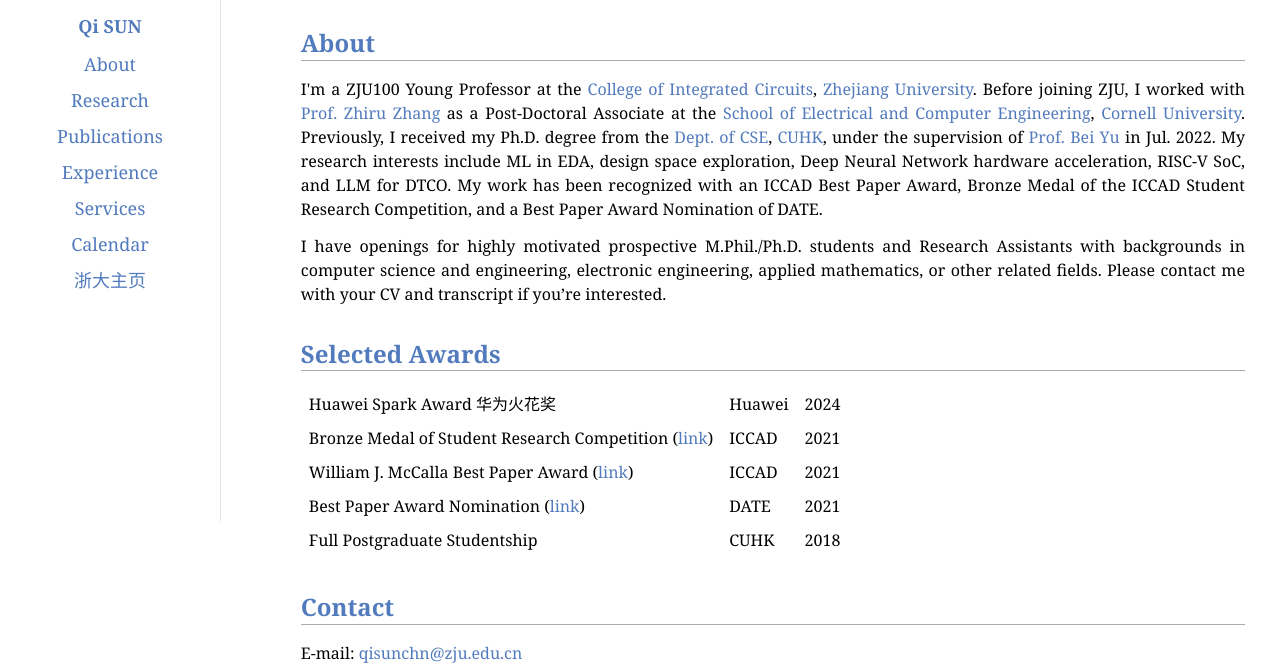
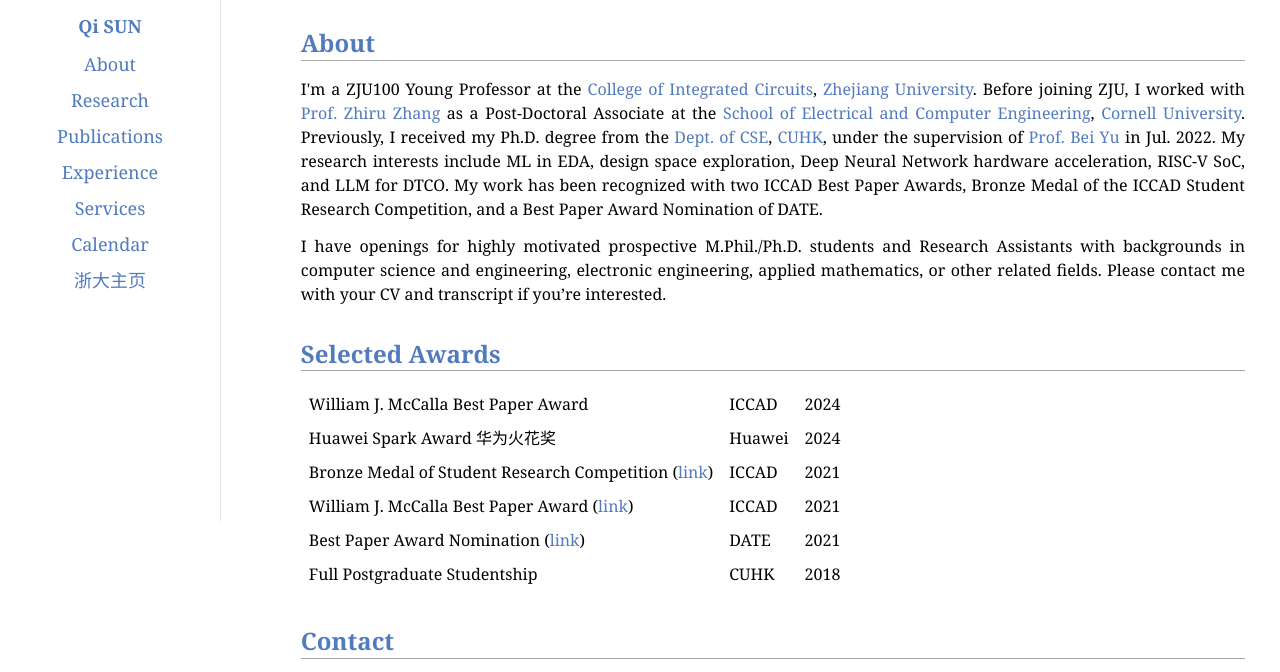
Before and after one commit to sqPoseidon/sqPoseidon.github.io, a plain HTML site: page index.html in a window 1280 px wide. Shown: the part 311-983 px from the top of the page. Drawn offline with nearby package versions, Linux system fonts and the light colour scheme; some packages are replaced by stand-ins of ours.

Commit message:
add award

```diff
--- a/index.html
+++ b/index.html
@@ -67,17 +67,18 @@ Before joining ZJU, I worked with <a href="https://www.csl.cornell.edu/~zhiruz/i
 Previously, I received my Ph.D.&nbsp;degree from the <a href="http://www.cse.cuhk.edu.hk" target=&ldquo;blank&rdquo;>Dept.&nbsp;of CSE</a>, <a href="http://www.cuhk.edu.hk/english/index.html" target=&ldquo;blank&rdquo;>CUHK</a>,
 under the supervision of <a href="http://www.cse.cuhk.edu.hk/~byu/" target=&ldquo;blank&rdquo;>Prof. Bei Yu</a> in Jul. 2022.
 My research interests include ML in EDA, design space exploration, Deep Neural Network hardware acceleration, RISC-V SoC, and LLM for DTCO.
-My work has been recognized with an ICCAD Best Paper Award, Bronze Medal of the ICCAD Student Research Competition, and a Best Paper Award Nomination of DATE. </p>
+My work has been recognized with two ICCAD Best Paper Awards, Bronze Medal of the ICCAD Student Research Competition, and a Best Paper Award Nomination of DATE. </p>
 <p>I have openings for highly motivated prospective M.Phil./Ph.D. students and Research Assistants with backgrounds in computer science and engineering, electronic engineering, applied mathematics, or other related fields.
 Please contact me with your CV and transcript if you’re interested.</p>
 <h2>Selected Awards</h2>
 <table id="noborder">
-<tr class="r1"><td class="c1">Huawei Spark Award 华为火花奖 </td><td class="c2"> Huawei </td><td class="c3"> 2024 </td></tr>
-<tr class="r2"><td class="c1">Bronze Medal of Student Research Competition (<a href="https://www.sigda.org/sigda-events/src/" target=&ldquo;blank&rdquo;>link</a>) </td><td class="c2"> ICCAD </td><td class="c3"> 2021 </td></tr>
-<tr class="r3"><td class="c1">William J. McCalla Best Paper Award (<a href="https://ieee-ceda.org/awards/awards-recognitions/william-j-mccalla-award#recipients-2021" target=&ldquo;blank&rdquo;>link</a>) </td><td class="c2"> ICCAD </td><td class="c3"> 2021 </td></tr>
-<tr class="r4"><td class="c1">Best Paper Award Nomination (<a href="https://past.date-conference.com/proceedings-archive/2021/html/bestpaper.html#b2" target=&ldquo;blank&rdquo;>link</a>)</td><td class="c2"> DATE </td><td class="c3"> 2021 </td></tr>
-<tr class="r5"><td class="c1">Full Postgraduate Studentship </td><td class="c2"> CUHK </td><td class="c3"> 2018 </td></tr>
-<tr class="r6"><td class="c1">
+<tr class="r1"><td class="c1">William J. McCalla Best Paper Award </td><td class="c2"> ICCAD </td><td class="c3"> 2024 </td></tr>
+<tr class="r2"><td class="c1">Huawei Spark Award 华为火花奖 </td><td class="c2"> Huawei </td><td class="c3"> 2024 </td></tr>
+<tr class="r3"><td class="c1">Bronze Medal of Student Research Competition (<a href="https://www.sigda.org/sigda-events/src/" target=&ldquo;blank&rdquo;>link</a>) </td><td class="c2"> ICCAD </td><td class="c3"> 2021 </td></tr>
+<tr class="r4"><td class="c1">William J. McCalla Best Paper Award (<a href="https://ieee-ceda.org/awards/awards-recognitions/william-j-mccalla-award#recipients-2021" target=&ldquo;blank&rdquo;>link</a>) </td><td class="c2"> ICCAD </td><td class="c3"> 2021 </td></tr>
+<tr class="r5"><td class="c1">Best Paper Award Nomination (<a href="https://past.date-conference.com/proceedings-archive/2021/html/bestpaper.html#b2" target=&ldquo;blank&rdquo;>link</a>)</td><td class="c2"> DATE </td><td class="c3"> 2021 </td></tr>
+<tr class="r6"><td class="c1">Full Postgraduate Studentship </td><td class="c2"> CUHK </td><td class="c3"> 2018 </td></tr>
+<tr class="r7"><td class="c1">
 </td></tr></table>
 <h2>Contact</h2>
 <p>E-mail: <a href="mailto:qisunchn@zju.edu.cn" target=&ldquo;blank&rdquo;>qisunchn@zju.edu.cn</a><br /></p>
```
Also changed, not shown: publication.html (+1 -1 lines).
